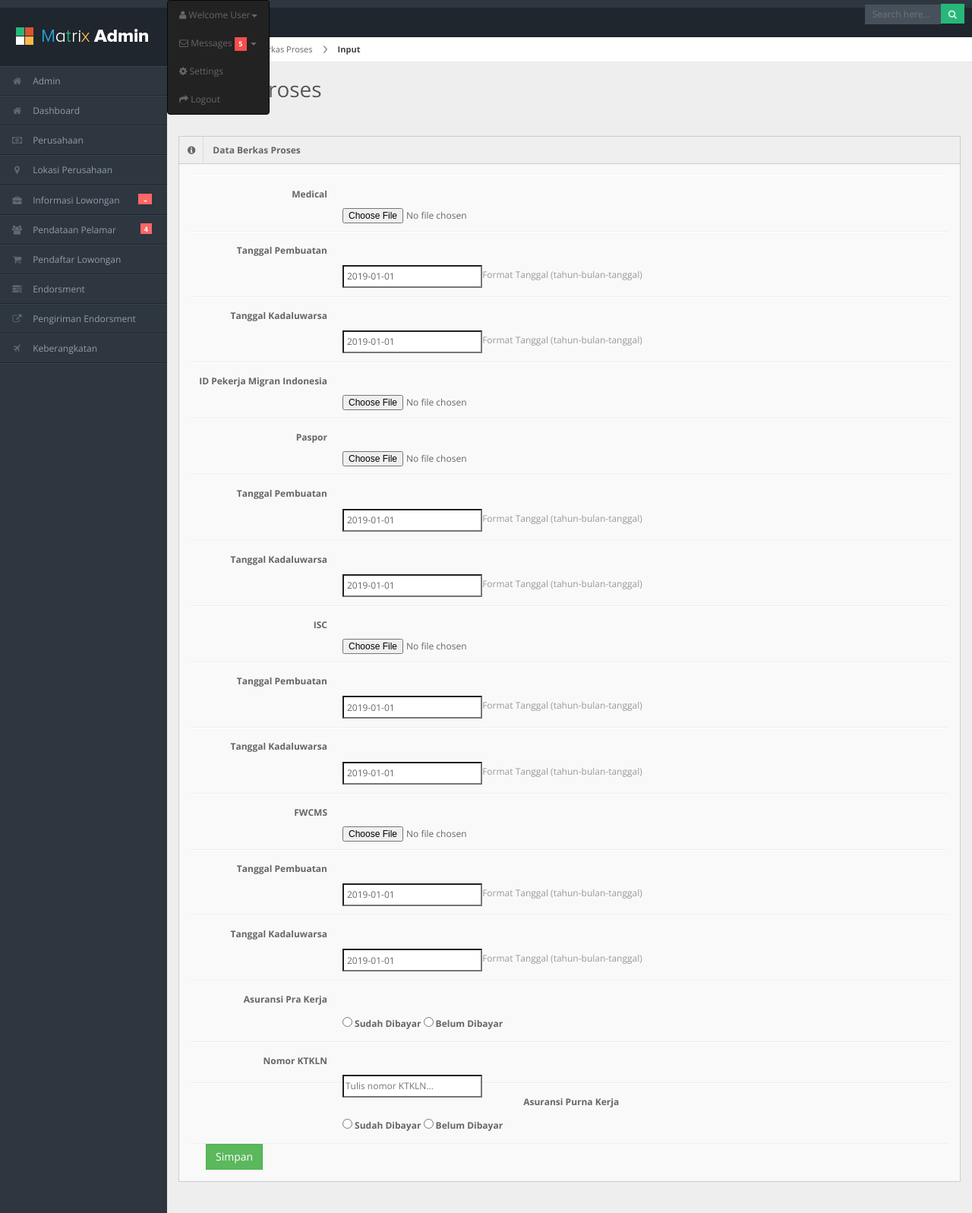
After one commit to margarethanin/cpmi, a CodeIgniter app: page /database/index.php/berkas_proses/form_insert_berkas_proses in a window 1280 px wide. The commit adds this page. Shown: the whole page at 76% size. Run offline with CodeIgniter, Linux system fonts and the light colour scheme; some libraries are stand-ins or nearby versions.

Commit message:
Input baru pembuatan form data Berkas Dasar dan Berkas Proses

```diff
--- /dev/null
+++ b/application/controllers/Berkas_Proses.php
@@ -0,0 +1,23 @@
+<?php
+
+/*
+ * To change this license header, choose License Headers in Project Properties.
+ * To change this template file, choose Tools | Templates
+ * and open the template in the editor.
+ */
+
+/**
+ * Description of Berkas_Proses
+ *
+ * @author Margarethanin
+ */
+class Berkas_Proses extends CI_Controller {
+    //put your code here
+    function form_insert_berkas_proses() {
+        $this->load->view('crud/berkas_proses_form_insert');
+    }
+    function data_berkas_proses() {
+        $this->load->view('crud/berkas_proses_data');
+    }
+
+}
--- /dev/null
+++ b/application/views/crud/berkas_proses_form_insert.php
@@ -0,0 +1,138 @@
+<?php $this->load->view('header'); ?>
+
+<div id="content">
+    <div id="content-header">
+        <div id="breadcrumb"> <a href="#" title="Go to Home" class="tip-bottom"><i class="icon-home"></i> Home</a> <a href="#">Data Berkas Proses</a> <a href="#" class="current">Input</a> </div>
+        <h1>Berkas Proses</h1>
+    </div>
+    <div class="container-fluid">
+        <div class="row-fluid">
+            <div class="span12">
+                <div class="widget-box">
+
+                    <div class="widget-title"> <span class="icon"> <i class="icon-info-sign"></i> </span>
+                        <h5>Data Berkas Proses</h5>
+                    </div>
+                    <div class="widget-content">
+                        <!--content here-->
+                        <form class="form-horizontal" method="post" action="<?php echo site_url('Berkas_Proses/data_berkas_proses'); ?>" name="basic_validate" id="basic_validate" novalidate="novalidate">
+
+                            <div class="control-group">
+                                <label class="control-label">Medical</label>
+                                <div class="controls">
+                                    <input type="file" />
+                                </div>
+                            </div>
+                            <div class="control-group">
+                                <label class="control-label">Tanggal Pembuatan</label>
+                                <div class="controls">
+                                    <input name="tanggal_kontrak" type="text" data-date="2019-01-01" value="2019-01-01" data-date-format="yyyy-mm-dd" class="datepicker span3">
+                                    <span class="help-block">Format Tanggal (tahun-bulan-tanggal)</span> </div>
+                            </div>
+                            <div class="control-group">
+                                <label class="control-label">Tanggal Kadaluwarsa</label>
+                                <div class="controls">
+                                    <input name="tanggal_kontrak" type="text" data-date="2019-01-01" value="2019-01-01" data-date-format="yyyy-mm-dd" class="datepicker span3">
+                                    <span class="help-block">Format Tanggal (tahun-bulan-tanggal)</span> </div>
+                            </div>
+                            <div class="control-group">
+                                <label class="control-label">ID Pekerja Migran Indonesia</label>
+                                <div class="controls">
+                                    <input type="file" />
+                                </div>
+                            </div>
+                            <div class="control-group">
+                                <label class="control-label">Paspor</label>
+                                <div class="controls">
+                                    <input type="file" />
+                                </div>
+                            </div>
+                            <div class="control-group">
+                                <label class="control-label">Tanggal Pembuatan</label>
+                                <div class="controls">
+                                    <input name="tanggal_kontrak" type="text" data-date="2019-01-01" value="2019-01-01" data-date-format="yyyy-mm-dd" class="datepicker span3">
+                                    <span class="help-block">Format Tanggal (tahun-bulan-tanggal)</span> </div>
+                            </div>
+                            <div class="control-group">
+                                <label class="control-label">Tanggal Kadaluwarsa</label>
+                                <div class="controls">
+                                    <input name="tanggal_kontrak" type="text" data-date="2019-01-01" value="2019-01-01" data-date-format="yyyy-mm-dd" class="datepicker span3">
+                                    <span class="help-block">Format Tanggal (tahun-bulan-tanggal)</span> </div>
+                            </div>
+                            <div class="control-group">
+                                <label class="control-label">ISC</label>
+                                <div class="controls">
+                                    <input type="file" />
+                                </div>
+                            </div>
+                            <div class="control-group">
+                                <label class="control-label">Tanggal Pembuatan</label>
+                                <div class="controls">
+                                    <input name="tanggal_kontrak" type="text" data-date="2019-01-01" value="2019-01-01" data-date-format="yyyy-mm-dd" class="datepicker span3">
+                                    <span class="help-block">Format Tanggal (tahun-bulan-tanggal)</span> </div>
+                            </div>
+                            <div class="control-group">
+                                <label class="control-label">Tanggal Kadaluwarsa</label>
+                                <div class="controls">
+                                    <input name="tanggal_kontrak" type="text" data-date="2019-01-01" value="2019-01-01" data-date-format="yyyy-mm-dd" class="datepicker span3">
+                                    <span class="help-block">Format Tanggal (tahun-bulan-tanggal)</span> </div>
+                            </div>
+                            <div class="control-group">
+                                <label class="control-label">FWCMS</label>
+                                <div class="controls">
+                                    <input type="file" />
+                                </div>
+                            </div>
+                            <div class="control-group">
+                                <label class="control-label">Tanggal Pembuatan</label>
+                                <div class="controls">
+                                    <input name="tanggal_kontrak" type="text" data-date="2019-01-01" value="2019-01-01" data-date-format="yyyy-mm-dd" class="datepicker span3">
+                                    <span class="help-block">Format Tanggal (tahun-bulan-tanggal)</span> </div>
+                            </div>
+                            <div class="control-group">
+                                <label class="control-label">Tanggal Kadaluwarsa</label>
+                                <div class="controls">
+                                    <input name="tanggal_kontrak" type="text" data-date="2019-01-01" value="2019-01-01" data-date-format="yyyy-mm-dd" class="datepicker span3">
+                                    <span class="help-block">Format Tanggal (tahun-bulan-tanggal)</span> </div>
+                            </div>
+                            <div class="control-group">
+                                <label class="control-label">Asuransi Pra Kerja</label>
+                                <div class="controls">
+                                    <label>
+                                        <input type="radio" name="radios" />
+                                        Sudah Dibayar</label>
+                                    <label>
+                                        <input type="radio" name="radios" />
+                                        Belum Dibayar</label>
+                                </div>
+                            </div>
+                            <div class="control-group">
+                                <label class="control-label">Nomor KTKLN</label>
+                                <div class="controls">
+                                    <input type="text" name="no_ktp" placeholder="Tulis nomor KTKLN..." class="span3 m-warp">
+<!--                                    <textarea class="span8" ></textarea>-->
+                                </div>
+                            </div>
+                            <div class="control-group">
+                                <label class="control-label">Asuransi Purna Kerja</label>
+                                <div class="controls">
+                                    <label>
+                                        <input type="radio" name="radios" />
+                                        Sudah Dibayar</label>
+                                    <label>
+                                        <input type="radio" name="radios" />
+                                        Belum Dibayar</label>
+                                </div>
+                            </div>
+
+                            <div class="form-actions">
+                                <input type="submit" value="Simpan" class="btn btn-success">
+                            </div>
+                        </form>
+                    </div>
+                </div>
+            </div>
+        </div>
+    </div>
+</div>
+<?php $this->load->view('footer'); ?>
--- a/application/views/crud/lowongan_data.php
+++ b/application/views/crud/lowongan_data.php
@@ -35,7 +35,7 @@
                                         <th>Jenis Pekerjaan</th>
                                         <th>Permintaan Lowongan</th>
                                         <th>Nominal Upah</th>
-                                        <th></th>
+                                        <th>Aksi</th>
                                     </tr>
                                 </thead>
                                 <tbody>
@@ -53,7 +53,7 @@
                                             <td><?php echo $row->permintaan_lowongan; ?></td>
                                             <td><?php echo $row->nominal_upah; ?></td>
                                             <td class="center">
-                                                <button class="btn btn-success">Lihat Pendaftar</button>
+                                                <a class="btn btn-success" href="<?php echo site_url("Seleksi/data_seleksi/$row->id_lowongan") ?>">Lihat Pendaftar</a>
                                                 <button class="btn btn-primary">Edit</button>
                                                 <a onclick="return confirm('Apakah anda yakin akan menghapus data ini?')" href="<?php echo site_url("Lowongan/hapus_data_lowongan/$row->id_lowongan") ?>" class="btn btn-danger">Hapus</a>
                                             </td>
--- a/application/views/crud/pelamar_form_edit.php
+++ b/application/views/crud/pelamar_form_edit.php
@@ -14,7 +14,7 @@
                     </div>
                     <div class="widget-content">
                         <!--content here-->
-                        <?php foreach ($data_pelamar as $row) { ?>
+                        <?php foreach ($detail_pelamar as $row) { ?>
                             <form class="form-horizontal" method="post" action="<?php echo site_url('Pelamar/proses_edit_pelamar'); ?>" name="basic_validate" id="basic_validate" novalidate="novalidate">
 
                                 <div class="control-group">
--- a/application/views/crud/pelamar_form_insert.php
+++ b/application/views/crud/pelamar_form_insert.php
@@ -2,7 +2,7 @@
 
 <div id="content">
     <div id="content-header">
-        <div id="breadcrumb"> <a href="#" title="Go to Home" class="tip-bottom"><i class="icon-home"></i> Home</a> <a href="#">Sample pages</a> <a href="#" class="current">Error</a> </div>
+        <div id="breadcrumb"> <a href="#" title="Go to Home" class="tip-bottom"><i class="icon-home"></i> Home</a> <a href="#">Data Pelamar</a> <a href="#" class="current">Input</a> </div>
         <h1>Pelamar</h1>
     </div>
     <div class="container-fluid">
--- a/application/views/header.php
+++ b/application/views/header.php
@@ -81,7 +81,7 @@
                 <li><a href="<?php echo site_url('Lokasi/data_lokasi'); ?>"><i class="icon-map-marker"></i> <span>Lokasi Perusahaan</span></a></li>
 
                 <!--lowongan-->
-                <li class="submenu"> <a href="#"><i class="icon-briefcase"></i> <span>Informasi Lowongan</span> <span class="label label-important">4</span></a>
+                <li class="submenu"> <a href="#"><i class="icon-briefcase"></i> <span>Informasi Lowongan</span> <span class="label label-important">⌄</span></a>
                     <ul>
                         <li><a href="<?php echo site_url('Lowongan/form_insert_lowongan'); ?>">Tambah Lowongan</a></li>
                         <li><a href="<?php echo site_url('Pekerjaan/data_pekerjaan'); ?>">Jenis Pekerjaan</a></li>
@@ -91,11 +91,12 @@
                 </li>
 
                 <!--pelamar-->
-                <li class="submenu"> <a href="#"><i class="icon-group"></i> <span>Pendataan Pelamar</span> <span class="label label-important">3</span></a>
+                <li class="submenu"> <a href="#"><i class="icon-group"></i> <span>Pendataan Pelamar</span> <span class="label label-important">4</span></a>
                     <ul>
-                        <li><a href="<?php echo site_url('Pelamar/form_insert_pelamar'); ?>">Pelamar</a></li>
-                        <li><a href="#">Berkas Dasar</a></li>
-                        <li><a href="#">Berkas Proses</a></li>
+                        <li><a href="<?php echo site_url('Pelamar/form_insert_pelamar'); ?>">Tambah Pelamar</a></li>
+                        <li><a href="<?php echo site_url('Pelamar/data_pelamar'); ?>">Data Pelamar</a></li>
+                        <li><a href="<?php echo site_url('Berkas_Dasar/form_insert_berkas_dasar'); ?>">Berkas Dasar</a></li>
+                        <li><a href="<?php echo site_url('Berkas_Proses/form_insert_berkas_proses'); ?>">Berkas Proses</a></li>
                     </ul>
                 </li>
 
```
Also changed, not shown: application/controllers/Berkas_Dasar.php (added, +23 -0 lines), application/controllers/Pelamar.php (+20 -5 lines), application/views/crud/berkas_dasar_data.php (added, +71 -0 lines), application/views/crud/berkas_dasar_form_insert.php (added, +102 -0 lines), application/views/crud/berkas_proses_data.php (added, +83 -0 lines), application/views/crud/pelamar_data.php (+20 -41 lines), application/views/crud/pelamar_detail.php (added, +93 -0 lines).
